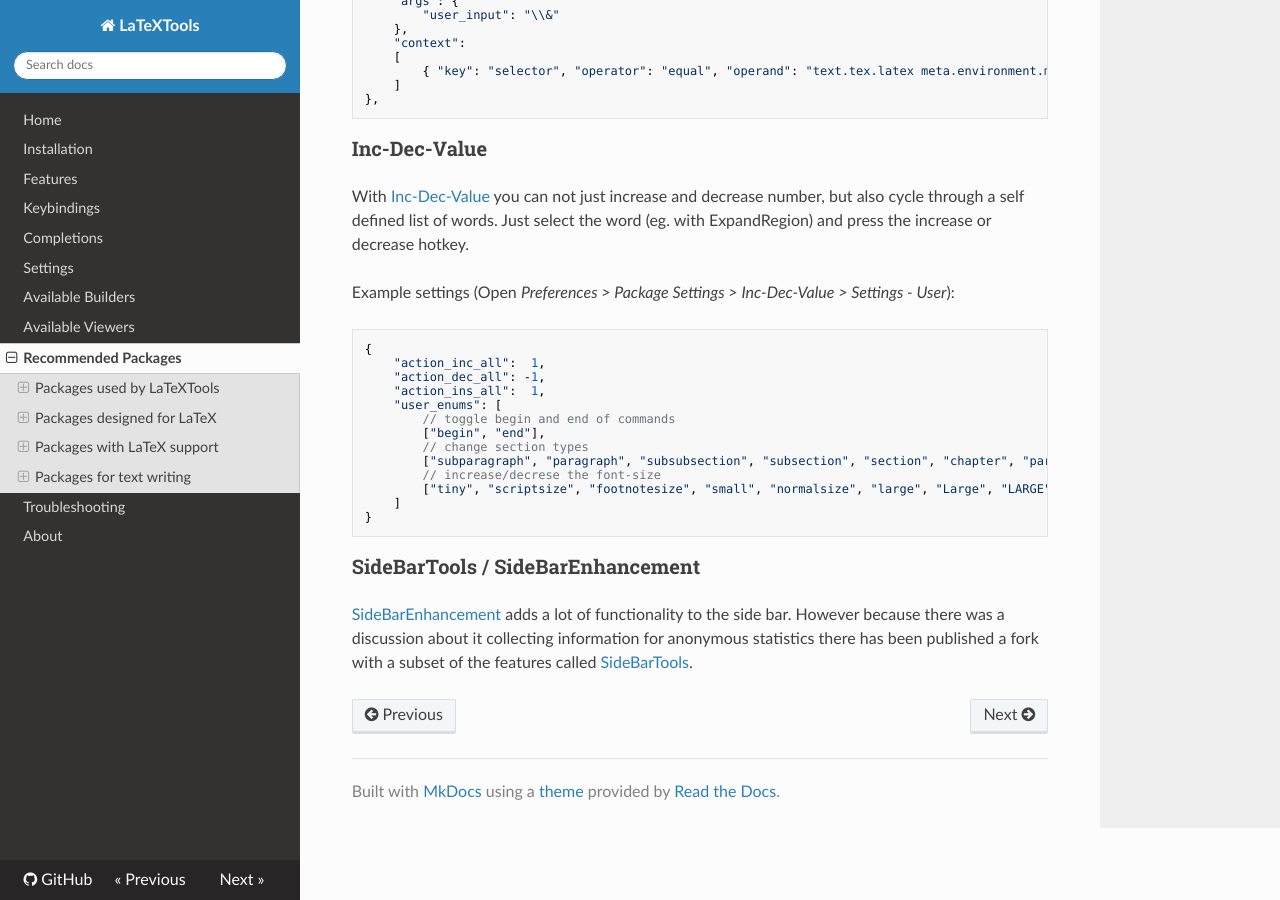
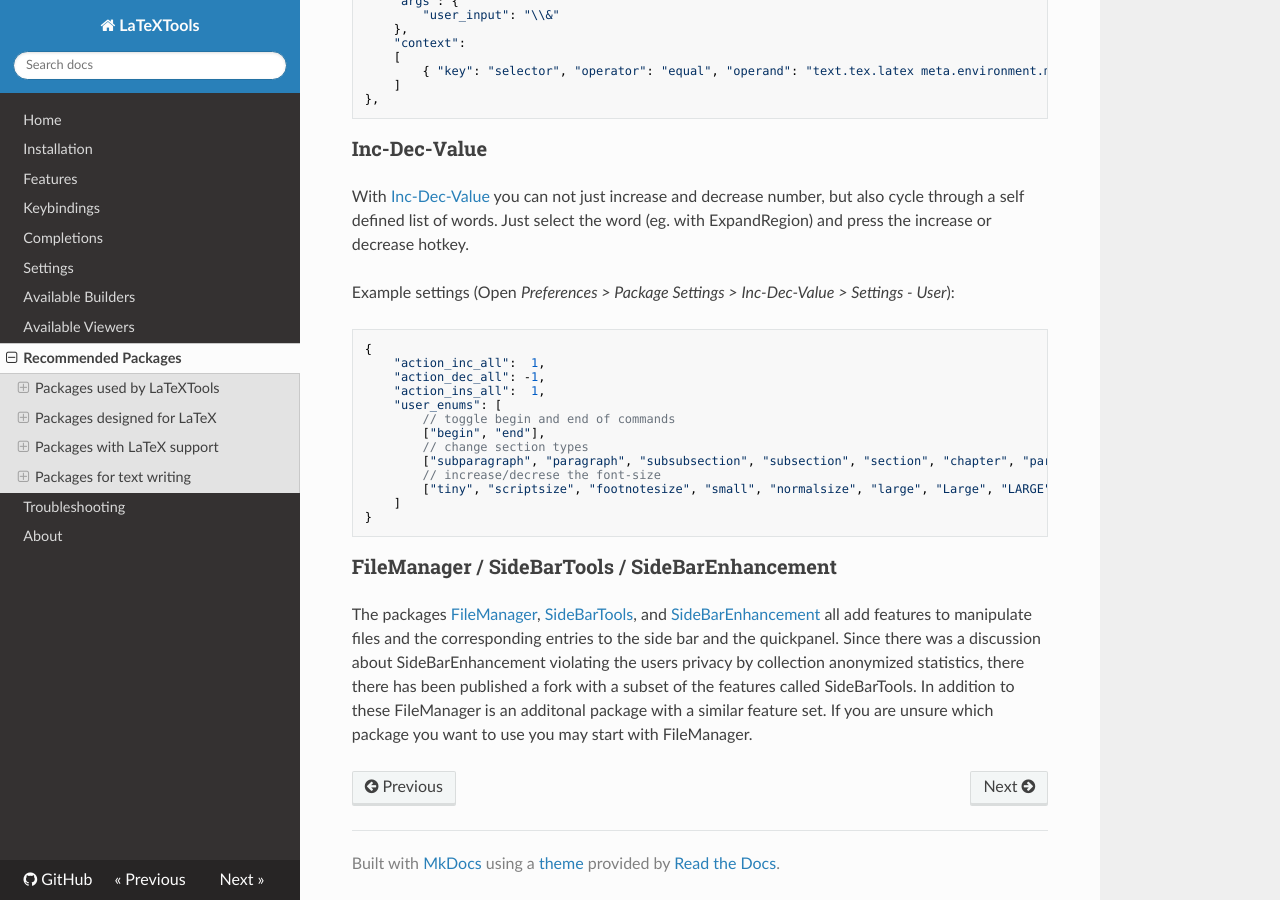
Before and after one commit to SublimeText/LaTeXTools, an MkDocs documentation site: the page built from docs/recommended-packages.md, in a window 1280 px wide and 900 px high, scrolled down 2085 px. Built offline with MkDocs 1.6.1, drawn with Linux system fonts in a browser that asks for light colours; nearby versions of some CDN libraries; old or Windows-style settings are respelled for this version of MkDocs.

Commit message:
Added FileManager to the recommended-packages.md

````diff
--- a/docs/recommended-packages.md
+++ b/docs/recommended-packages.md
@@ -108,9 +108,9 @@ Example settings (Open *Preferences > Package Settings > Inc-Dec-Value > Setting
 }
 ```
 
-### SideBarTools / SideBarEnhancement
+### FileManager / SideBarTools / SideBarEnhancement
 
-[SideBarEnhancement] adds a lot of functionality to the side bar. However because there was a discussion about it collecting information for anonymous statistics there has been published a fork with a subset of the features called [SideBarTools].
+The packages [FileManager], [SideBarTools], and [SideBarEnhancement] all add features to manipulate files and the corresponding entries to the side bar and the quickpanel. Since there was a discussion about SideBarEnhancement violating the users privacy by collection anonymized statistics, there there has been published a fork with a subset of the features called SideBarTools. In addition to these FileManager is an additonal package with a similar feature set. If you are unsure which package you want to use you may start with FileManager.
 
 [Package Control]:https://packagecontrol.io/
 [LaTeX-cwl]:https://github.com/LaTeXing/LaTeX-cwl
@@ -122,5 +122,6 @@ Example settings (Open *Preferences > Package Settings > Inc-Dec-Value > Setting
 [MultiEditUtils]:https://github.com/philippotto/Sublime-MultiEditUtils
 [AlignTab]:https://github.com/randy3k/AlignTab
 [Inc-Dec-Value]:https://github.com/rmaksim/Sublime-Text-2-Inc-Dec-Value
+[FileManager]:https://github.com/math2001/FileManager
 [SideBarTools]:https://github.com/braver/SideBarTools
 [SideBarEnhancement]:https://github.com/SideBarEnhancements-org/SideBarEnhancements
````
